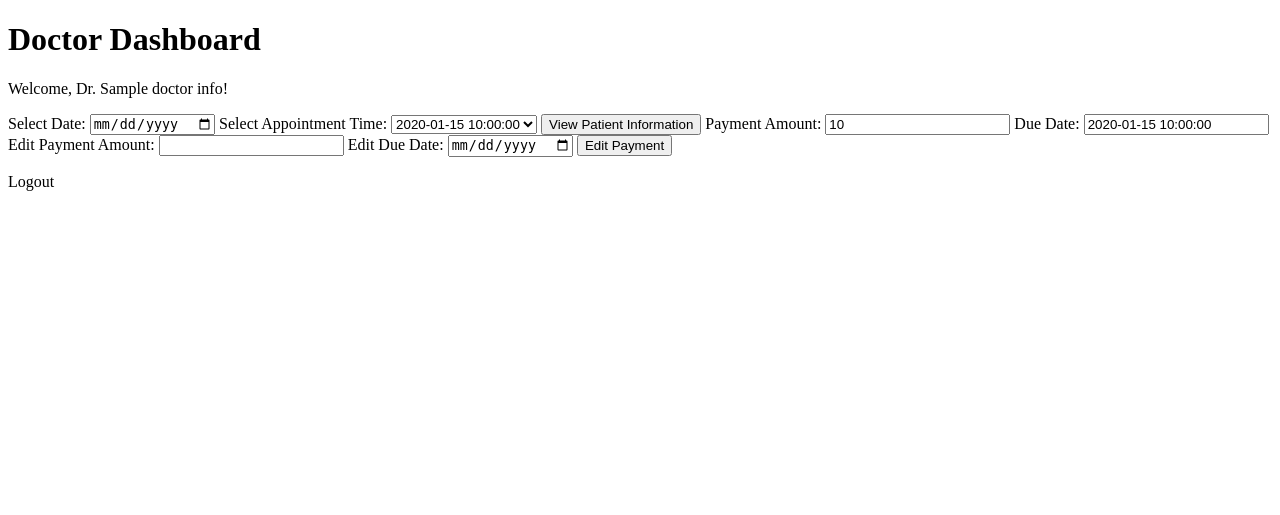
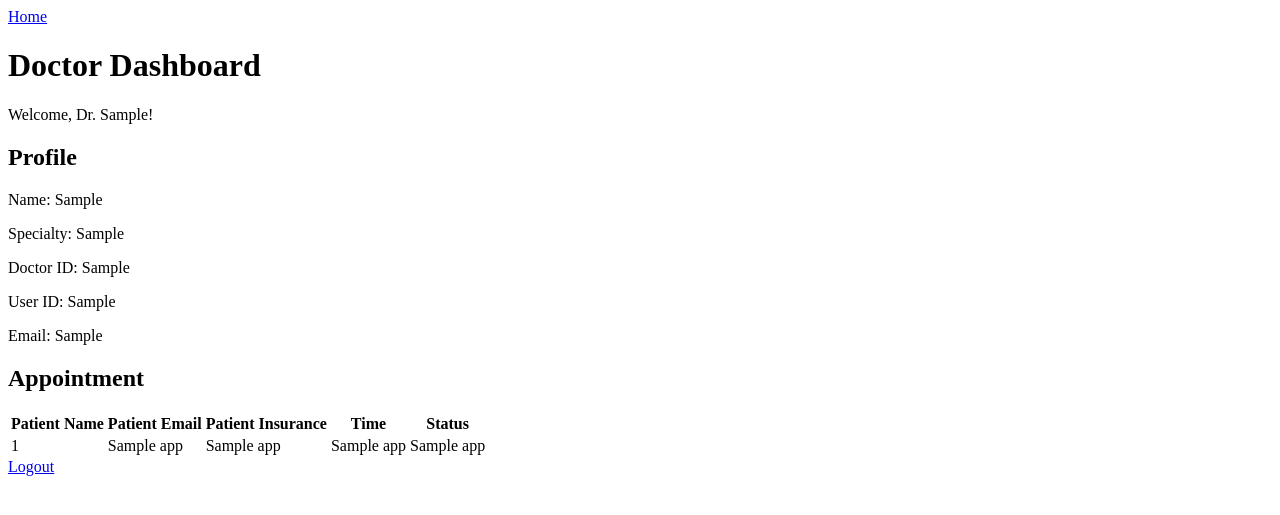
Before and after one commit to OliviaZ0826/4111-proj1-ReservationSystem, a Flask app: template templates/doctor_dashboard.html in a window 1280 px wide. Shown: the top 515 px of the page. Run offline with Flask 3, Linux system fonts and the light colour scheme; the template is opened without the code that fills it: most values are stand-ins (such as "Sample title", 1, 10 or a date in 2020); parts of the project's set-up code (start-up, migrations or seed data) failed here and were passed over.

Commit message:
Update doctor dashboard

```diff
--- a/server.py
+++ b/server.py
@@ -267,7 +267,8 @@ def login_doctor():
 
     if result:
         # User exists and password is correct
-        return render_template('doctor_dashboard.html')
+        user_id = result[1]
+        return redirect('/doctor_dashboard/{}'.format(user_id))
     else:
         # User does not exist or password is incorrect
         flash('Invalid username or password. Please try again or register.', 'error')
@@ -318,7 +319,7 @@ def schedule_appointment():
 def patient_dashboard(user_id):
     # Retrieve patient-specific information from the database based on user_id
     patient_info_query = text("SELECT * FROM patient_assigned_account WHERE UserID = :user_id")
-    patient_info = g.conn.execute(patient_info_query,  {'user_id': user_id}).fetchone()
+    patient_info = g.conn.execute(patient_info_query, {'user_id': user_id}).fetchone()
 
     print(patient_info)
 
@@ -396,13 +397,28 @@ def delete_insurance(insurance_id):
 def doctor_dashboard(user_id):
     # Retrieve doctor-specific information from the database based on user_id
     doctor_info_query = text("SELECT * FROM doctor_wksin_account WHERE UserID = :user_id")
-    doctor_info = g.conn.execute(doctor_info_query, user_id=user_id).fetchone()
+    doctor_info = g.conn.execute(doctor_info_query, {'user_id': user_id}).fetchone()
 
-    # Retrieve doctor's appointments for the selected date (you may need to replace it with actual data)
-    appointments_query = text("SELECT * FROM Appointment WHERE DATE(AppointmentDateTime) = '2023-11-01'")
-    appointments = g.conn.execute(appointments_query).fetchall()
+    print(doctor_info)
 
-    return render_template('doctor_dashboard.html', doctor_info=doctor_info, appointments=appointments)
+    ID_query = text("""SELECT D.DoctorID FROM doctor_wksin_account D WHERE D.UserID = :user_id""")
+    doctor_id = g.conn.execute(ID_query, {'user_id': user_id}).fetchone()
+    app_query = text("SELECT P.Patient_Name, P.Email, I.InsuranceID, A.AppointmentDateTime, A.Status \
+                      FROM Holds H, Appointment A, patient_assigned_account P, with_insurance I \
+                      WHERE H.DoctorID = :doctor_id AND H.AppointmentID = A.AppointmentID \
+                      AND P.PatientID = H.PatientID AND I.PatientID = P.PatientID")
+    app_info = g.conn.execute(app_query, {'doctor_id': doctor_id[0]}).fetchall()
+
+    print(app_info)
+
+    # Retrieve doctor's working location
+    depart_id = doctor_info[2]
+    location_query = text("SELECT * FROM Department WHERE DepartmentID = :depart_id")
+    location = g.conn.execute(location_query, {'depart_id': depart_id}).fetchone()
+
+    print(location)
+
+    return render_template('doctor_dashboard.html', doctor_info=doctor_info, app_info=app_info)
 
 
 
--- a/templates/doctor_dashboard.html
+++ b/templates/doctor_dashboard.html
@@ -6,53 +6,49 @@
     <title>Hospital Management System - Doctor Dashboard</title>
 </head>
 <body>
+    <a href="/">Home</a>
     <h1>Doctor Dashboard</h1>
 
-    <!-- Display doctor-specific information retrieved from the database -->
-    <p>Welcome, Dr. {{ doctor_info.Doctor_Name }}!</p>
+    <p>Welcome, Dr. {{ doctor_info[3] }}!</p>
 
-    <!-- Dropdown for selecting a date -->
-    <label for="appointment_date">Select Date:</label>
-    <input type="date" id="appointment_date" name="appointment_date">
+    <div>
+        <h2>Profile</h2>
+        <p>Name: {{ doctor_info[3] }}</p>
+        <p>Specialty: {{ doctor_info[4] }}</p>
+        <p>Doctor ID: {{ doctor_info[0] }}</p>
+        <p>User ID: {{ doctor_info[1] }}</p>
+        <p>Email: {{ doctor_info[5] }}</p>
+    </div>
 
-    <!-- Dropdown for selecting appointment time -->
-    <label for="appointment_time">Select Appointment Time:</label>
-    <select id="appointment_time" name="appointment_time">
-        {% for appointment in appointments %}
-            <option value="{{ appointment.AppointmentID }}">{{ appointment.AppointmentDateTime }}</option>
-        {% endfor %}
-    </select>
+    <div>
+        <h2>Appointment</h2>
+        {% if app_info %}
+            <table>
+                <tr>
+                    <th>Patient Name</th>
+                    <th>Patient Email</th>
+                    <th>Patient Insurance</th>
+                    <th>Time</th>
+                    <th>Status</th>
+                </tr>
+                {% for app in app_info %}
+                    <tr>
+                        <td>{{ app[0] }}</td>
+                        <td>{{ app[1] }}</td>
+                        <td>{{ app[2] }}</td>
+                        <td>{{ app[3] }}</td>
+                        <td>{{ app[4] }}</td>
+                    </tr>
+                {% endfor %}
+            </table>
 
-    <!-- Button to view patient information -->
-    <button type="button" onclick="viewPatientInfo()">View Patient Information</button>
+        {% else %}
+            <p>No Appointment information available.</p>
+        {% endif %}
+    </div>
 
-    <!-- Editable payment and due time for the specific patient -->
-    <label for="payment_amount">Payment Amount:</label>
-    <input type="text" id="payment_amount" name="payment_amount" value="{{ selected_patient_payment.Amount }}" readonly>
 
-    <label for="due_date">Due Date:</label>
-    <input type="text" id="due_date" name="due_date" value="{{ selected_patient_payment.due }}" readonly>
 
-    <label for="edit_payment_amount">Edit Payment Amount:</label>
-    <input type="text" id="edit_payment_amount" name="edit_payment_amount">
-
-    <label for="edit_due_date">Edit Due Date:</label>
-    <input type="date" id="edit_due_date" name="edit_due_date">
-
-    <button type="button" onclick="editPayment()">Edit Payment</button>
-
-    <script>
-        function viewPatientInfo() {
-            // Add logic to fetch and display patient information based on the selected appointment
-            alert('Patient information displayed successfully!');
-        }
-
-        function editPayment() {
-            // Add logic to edit payment details for the specific patient
-            alert('Payment details edited successfully!');
-        }
-    </script>
-
-    <p>Logout</p>
+    <a href="/login_doctor">Logout</a>
 </body>
 </html>
```
